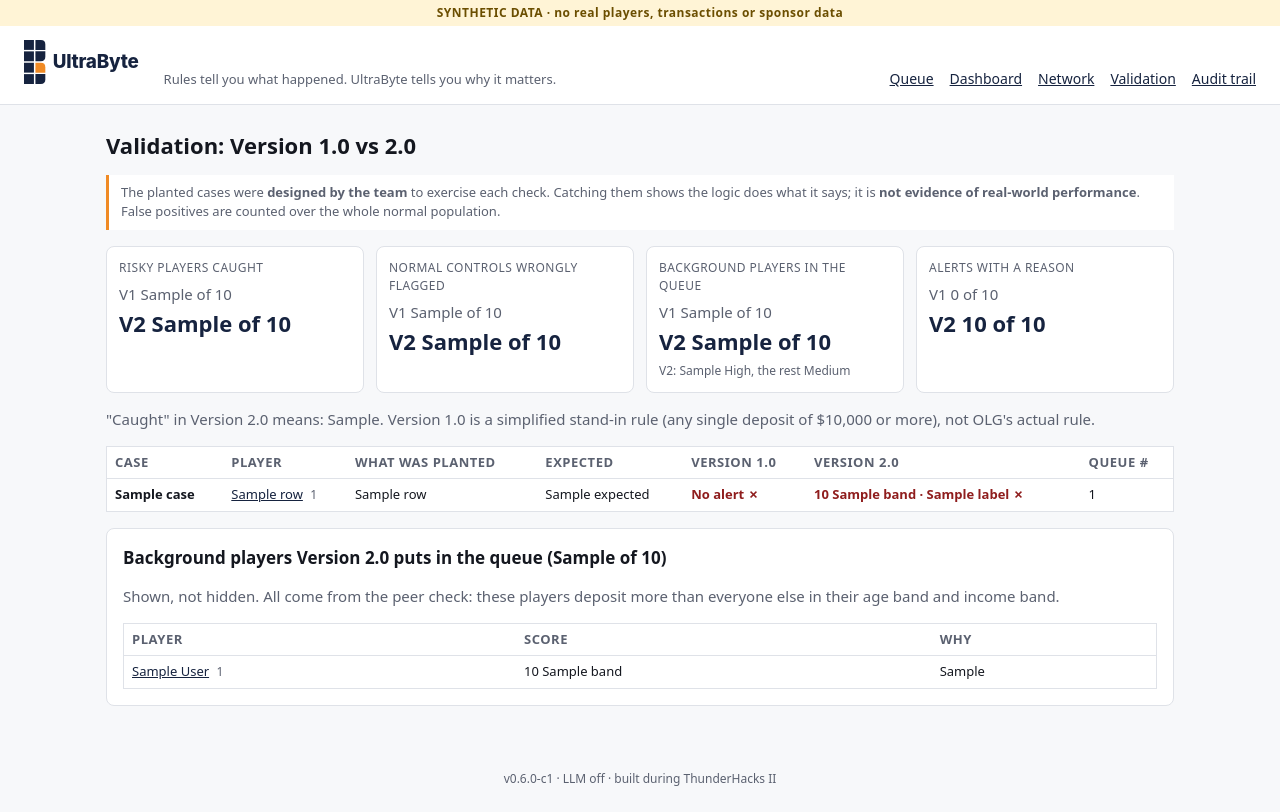
After one commit to Setya78/ultrabyte-thunderhacks, a FastAPI app: template app/templates/validation.html in a window 1280 px wide. The commit adds this page. Run offline with FastAPI, Linux system fonts and the light colour scheme; the template is opened without the code that fills it: most values are stand-ins (such as "Sample title", 1, 10 or a date in 2020); some libraries are stand-ins or nearby versions.

Commit message:
feat(S1-C1): validation, suggested action, dashboard, network, logo

```diff
--- a/app/main.py
+++ b/app/main.py
@@ -7,13 +7,13 @@ from fastapi.responses import JSONResponse, RedirectResponse
 from fastapi.staticfiles import StaticFiles
 from fastapi.templating import Jinja2Templates
 
-from app import db
+from app import db, validation
 from app.audit import log as audit
 from app.scoring import config as C
 from app.scoring import engine
 
 BASE = Path(__file__).resolve().parent
-VERSION = "0.3.0-m3"
+VERSION = "0.6.0-c1"
 
 app = FastAPI(title="UltraByte", version=VERSION)
 app.mount("/static", StaticFiles(directory=BASE / "static"), name="static")
@@ -101,6 +101,56 @@ def decision(pid: str, action: str = Form(...), note: str = Form("")):
     return RedirectResponse(f"/player/{pid}#audit", status_code=303)
 
 
+@app.get("/dashboard")
+def dashboard(request: Request):
+    rows = scores()
+
+    def group(key, title, desc, team, pick):
+        players = [(r, why) for r in rows for why in [pick(r)] if why]
+        return {"key": key, "title": title, "desc": desc, "team": team, "players": players}
+
+    def label_reason(key):
+        return lambda r: next((l.reason for l in r.labels if l.key == key), None)
+
+    groups = [
+        group("urgent", "URGENT: possible account takeover", "Unusual locations + new card or bank account",
+              "Fraud", label_reason("urgent")),
+        group("str", "STR candidates", "FINTRAC indicators: structuring, minimal play, shared or third-party accounts",
+              "AML", label_reason("str")),
+        group("aml", "Context risk (no label)", "Medium or High score from the four checks, no STR / URGENT label",
+              "AML", lambda r: r.top_reason if r.band != "Low" and not any(l.key in ("str", "urgent") for l in r.labels) else None),
+        group("safer", "Safer Gambling", "Rising deposits or mostly night play",
+              "Safer Gambling", label_reason("safer")),
+    ]
+    return templates.TemplateResponse(request, "dashboard.html", {"groups": groups})
+
+
+@app.get("/network")
+def network(request: Request):
+    with db.connect() as conn:
+        rows = conn.execute("""
+            SELECT 'Card' AS kind, method_fingerprint AS ref, max(method_last4) AS last4,
+                   array_agg(DISTINCT player_id ORDER BY player_id) AS players, count(*) AS uses
+              FROM txn WHERE type = 'deposit' AND method_fingerprint IS NOT NULL GROUP BY method_fingerprint
+            HAVING count(DISTINCT player_id) > 1
+            UNION ALL
+            SELECT 'Payout bank account', payout_account, NULL, array_agg(DISTINCT player_id ORDER BY player_id), count(*)
+              FROM txn WHERE type = 'withdrawal' AND payout_account IS NOT NULL GROUP BY payout_account
+            HAVING count(DISTINCT player_id) > 1
+            ORDER BY 1, 2""").fetchall()
+    by_id = {r.player_id: r for r in scores()}
+    links = [{"kind": r["kind"], "ref": r["ref"][:9] + "...", "last4": r["last4"], "uses": r["uses"],
+              "players": [by_id[p] for p in r["players"]]} for r in rows]
+    return templates.TemplateResponse(request, "network.html", {"links": links})
+
+
+@app.get("/validation")
+def validation_page(request: Request):
+    with db.connect() as conn:
+        v = validation.build(conn, scores())
+    return templates.TemplateResponse(request, "validation.html", {"v": v})
+
+
 @app.get("/audit")
 def audit_page(request: Request):
     with db.connect() as conn:
--- a/app/static/app.css
+++ b/app/static/app.css
@@ -58,3 +58,19 @@ tr.evidence td { background:#fff4e5; } .ev { font-size:10px; font-weight:700; co
 .btns { display:flex; gap:8px; margin-top:8px; flex-wrap:wrap; }
 .act-escalate { background:#8f1d1d; color:#fff; border-color:#8f1d1d; } .act-monitor { background:#fff0d9; } .act-dismiss { background:#eef0f4; }
 @media (max-width: 760px) { .cols { grid-template-columns:1fr; } .bigscore { text-align:left; } }
+.kpis { display:grid; grid-template-columns:repeat(4,1fr); gap:12px; margin:16px 0 8px; }
+.kpi { background:#fff; border:1px solid var(--line); border-radius:8px; padding:12px; }
+.kpi .k { font-size:12px; color:var(--muted); text-transform:uppercase; letter-spacing:.04em; }
+.kpi .vv { display:flex; flex-direction:column; gap:2px; margin-top:6px; }
+.kpi .old { color:var(--muted); font-size:15px; } .kpi .new { font-size:22px; font-weight:800; color:#16233f; }
+.kpi .sub { font-size:12px; color:var(--muted); margin-top:4px; }
+td.ok { color:#1d5c3a; } td.miss { color:#8f1d1d; font-weight:600; }
+@media (max-width: 760px) { .kpis { grid-template-columns:1fr 1fr; } }
+.brand img { display:block; height:44px; width:auto; }
+.suggest { font-size:12px; color:#16233f; margin-top:4px; font-weight:600; }
+.suggestbox { background:#f3f5f9; border-left:3px solid #16233f; padding:8px 12px; margin:0 0 10px; }
+.suggestbox .src { display:block; }
+a.kpilink { text-decoration:none; color:inherit; } a.kpilink:hover { border-color:#16233f; }
+.net { width:100%; max-width:520px; height:auto; display:block; margin:4px 0 10px; }
+.net .inst { fill:#16233f; } .net .instt { fill:#fff; font-size:12px; font-weight:600; }
+.net .edge { stroke:#f08a24; stroke-width:2; } .net .pnode { fill:#fff; stroke:#16233f; } .net .pnodet { font-size:12px; fill:#16233f; }
--- a/app/templates/base.html
+++ b/app/templates/base.html
@@ -5,13 +5,14 @@
   <meta name="viewport" content="width=device-width, initial-scale=1">
   <title>{% block title %}UltraByte{% endblock %}</title>
   <link rel="stylesheet" href="/static/app.css">
+  <link rel="icon" type="image/svg+xml" href="/static/brand/favicon-v1.svg">
 </head>
 <body>
   <div class="synthetic-banner" role="note">SYNTHETIC DATA &middot; no real players, transactions or sponsor data</div>
   <header class="top">
-    <a class="brand" href="/">UltraByte</a>
+    <a class="brand" href="/"><img src="/static/brand/logo-v1.svg" alt="UltraByte" height="44"></a>
     <span class="tagline">Rules tell you what happened. UltraByte tells you why it matters.</span>
-    <nav class="nav"><a href="/">Queue</a><a href="/audit">Audit trail</a></nav>
+    <nav class="nav"><a href="/">Queue</a><a href="/dashboard">Dashboard</a><a href="/network">Network</a><a href="/validation">Validation</a><a href="/audit">Audit trail</a></nav>
   </header>
   <main>{% block content %}{% endblock %}</main>
   <footer class="foot">v{{ version }} &middot; LLM {{ "on" if llm_enabled else "off" }} &middot; built during ThunderHacks II</footer>
--- a/app/templates/player.html
+++ b/app/templates/player.html
@@ -91,6 +91,7 @@
 
 <section class="card" id="audit">
   <h2>Decision</h2>
+  <p class="suggestbox"><strong>Suggested:</strong> {{ r.suggestion }}<span class="src">Rule: {{ r.suggestion_rule }}. A suggestion only; the investigator decides.</span></p>
   <form method="post" action="/player/{{ r.player_id }}/decision" class="decide">
     <textarea name="note" rows="2" placeholder="Why? (saved to the audit trail with the full score at this moment)"></textarea>
     <div class="btns">
--- a/app/templates/queue.html
+++ b/app/templates/queue.html
@@ -44,7 +44,7 @@
         <div class="legend">{% for c in r.checks %}{{ c.name }} {{ c.points }}{% if not loop.last %} &middot; {% endif %}{% endfor %}</div>
       </td>
       <td>{% for l in r.labels|unique(attribute='text') %}<span class="label label-{{ l.key }}">{{ l.text }}</span> {% endfor %}</td>
-      <td>{{ r.top_reason }}</td>
+      <td>{{ r.top_reason }}<div class="suggest">Suggested: {{ r.suggestion }}</div></td>
     </tr>
     {% else %}
     <tr><td colspan="6" class="empty">No scored alerts.</td></tr>
--- /dev/null
+++ b/app/templates/validation.html
@@ -0,0 +1,53 @@
+{% extends "base.html" %}
+{% block title %}Validation - UltraByte{% endblock %}
+{% block content %}
+<section class="bar"><h1>Validation: Version 1.0 vs 2.0</h1></section>
+<p class="note">The planted cases were <strong>designed by the team</strong> to exercise each check. Catching them shows the logic does
+what it says; it is <strong>not evidence of real-world performance</strong>. False positives are counted over the whole normal population.</p>
+
+{% set s = v.summary %}
+<div class="kpis">
+  <div class="kpi"><div class="k">Risky players caught</div>
+    <div class="vv"><span class="old">V1 {{ s.v1_risky_caught }} of {{ s.risky_total }}</span><span class="new">V2 {{ s.v2_risky_caught }} of {{ s.risky_total }}</span></div></div>
+  <div class="kpi"><div class="k">Normal controls wrongly flagged</div>
+    <div class="vv"><span class="old">V1 {{ s.v1_controls_flagged }} of {{ s.controls_total }}</span><span class="new">V2 {{ s.v2_controls_flagged }} of {{ s.controls_total }}</span></div></div>
+  <div class="kpi"><div class="k">Background players in the queue</div>
+    <div class="vv"><span class="old">V1 {{ s.v1_normal_flagged }} of {{ s.normal_total }}</span><span class="new">V2 {{ s.v2_normal_flagged }} of {{ s.normal_total }}</span></div>
+    <div class="sub">V2: {{ s.v2_normal_high }} High, the rest Medium</div></div>
+  <div class="kpi"><div class="k">Alerts with a reason</div>
+    <div class="vv"><span class="old">V1 0 of {{ s.v1_alerts_total }}</span><span class="new">V2 {{ s.v2_alerts_total }} of {{ s.v2_alerts_total }}</span></div></div>
+</div>
+<p class="meta">"Caught" in Version 2.0 means: {{ v.caught_rule }}. Version 1.0 is a simplified stand-in rule (any single deposit of $10,000 or more), not OLG's actual rule.</p>
+
+<table class="queue small">
+  <thead><tr><th>Case</th><th>Player</th><th>What was planted</th><th>Expected</th><th>Version 1.0</th><th>Version 2.0</th><th>Queue #</th></tr></thead>
+  <tbody>
+    {% for r in v.rows %}
+    <tr>
+      <td><strong>{{ r.case }}</strong></td>
+      <td><a href="/player/{{ r.player_id }}">{{ r.name }}</a> <span class="pid">{{ r.player_id }}</span></td>
+      <td>{{ r.label }}</td>
+      <td>{{ r.expected }}{% if r.category == 'harm' %} <span class="pid">player protection</span>{% endif %}</td>
+      <td class="{{ 'ok' if r.v1_ok else 'miss' }}">{{ 'Alert' if r.v1 else 'No alert' }} {{ '✓' if r.v1_ok else '✗' }}</td>
+      <td class="{{ 'ok' if r.v2_ok else 'miss' }}">{{ r.score }} {{ r.band }}{% for l in r.labels %} &middot; {{ l }}{% endfor %} {{ '✓' if r.v2_ok else '✗' }}</td>
+      <td>{{ r.rank or '-' }}</td>
+    </tr>
+    {% endfor %}
+  </tbody>
+</table>
+
+<section class="card">
+  <h2>Background players Version 2.0 puts in the queue ({{ s.v2_normal_flagged }} of {{ s.normal_total }})</h2>
+  <p class="meta">Shown, not hidden. All come from the peer check: these players deposit more than everyone else in their age band and income band.</p>
+  <table class="queue small">
+    <thead><tr><th>Player</th><th>Score</th><th>Why</th></tr></thead>
+    <tbody>
+      {% for f in v.fp_examples %}
+      <tr><td><a href="/player/{{ f.player_id }}">{{ f.display_name }}</a> <span class="pid">{{ f.player_id }}</span></td><td>{{ f.score }} {{ f.band }}</td><td>{{ f.top_reason }}</td></tr>
+      {% else %}
+      <tr><td colspan="3" class="empty">None.</td></tr>
+      {% endfor %}
+    </tbody>
+  </table>
+</section>
+{% endblock %}
```
Also changed, not shown: BUILD-LOG.md (+6 -0 lines), app/scoring/engine.py (+30 -0 lines), app/templates/dashboard.html (added, +27 -0 lines), app/templates/network.html (added, +27 -0 lines), app/validation.py (added, +52 -0 lines), README.md, app/static/brand/favicon-v1.svg (added), app/static/brand/favicon-v2.svg (added), app/static/brand/logo-v1-mono.svg (added), app/static/brand/logo-v1.svg (added), app/static/brand/logo-v2-mono.svg (added), app/static/brand/logo-v2.svg (added).
